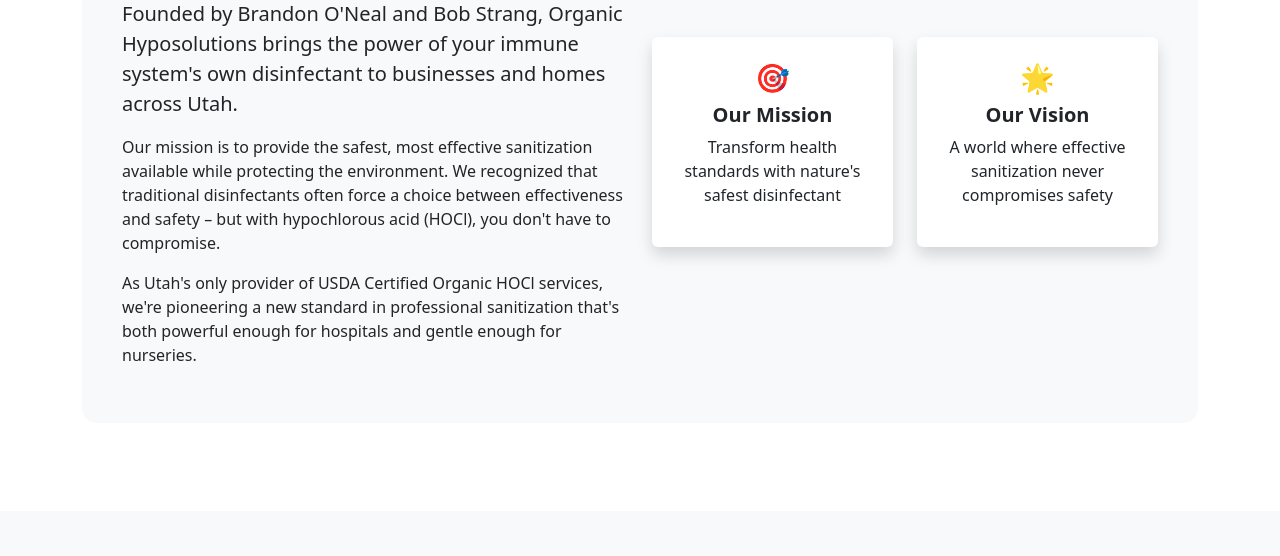
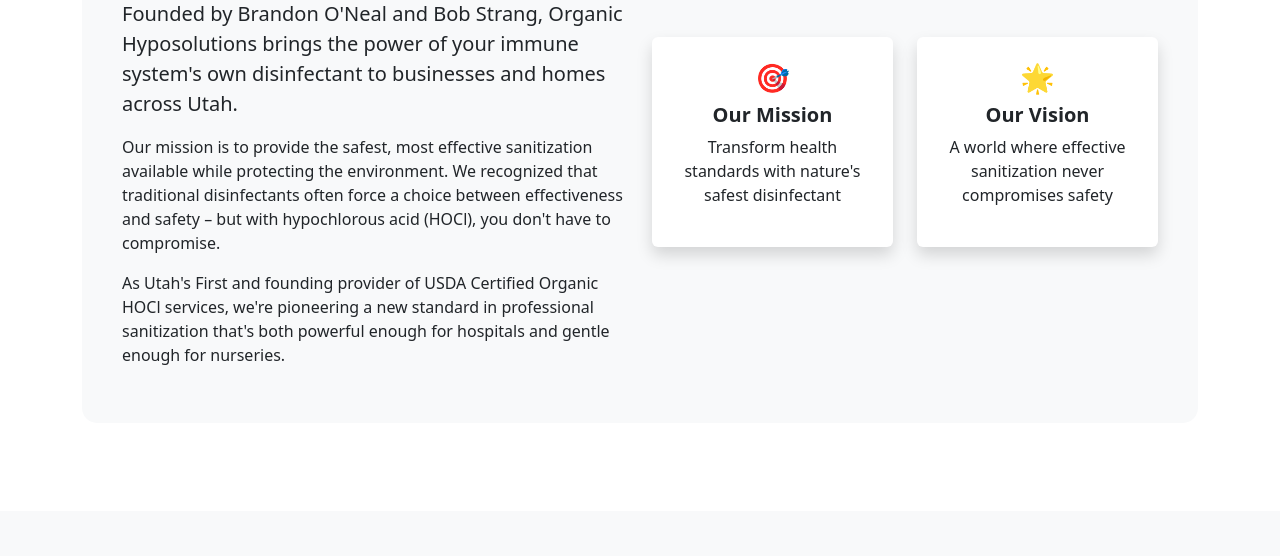
Before and after one commit to Ohshocl/organichyposolutions-website, a plain HTML site: page about.html in a window 1280 px wide. Shown: the part 602-1158 px from the top of the page. Drawn offline with nearby package versions, Linux system fonts and the light colour scheme.

Commit message:
Update about.html

```diff
--- a/about.html
+++ b/about.html
@@ -109,7 +109,7 @@
                         <h2 class="display-5 fw-bold mb-4">Our Story</h2>
                         <p class="lead">Founded by Brandon O'Neal and Bob Strang, Organic Hyposolutions brings the power of your immune system's own disinfectant to businesses and homes across Utah.</p>
                         <p>Our mission is to provide the safest, most effective sanitization available while protecting the environment. We recognized that traditional disinfectants often force a choice between effectiveness and safety – but with hypochlorous acid (HOCl), you don't have to compromise.</p>
-                        <p>As Utah's only provider of USDA Certified Organic HOCl services, we're pioneering a new standard in professional sanitization that's both powerful enough for hospitals and gentle enough for nurseries.</p>
+                        <p>As Utah's First and founding provider of USDA Certified Organic HOCl services, we're pioneering a new standard in professional sanitization that's both powerful enough for hospitals and gentle enough for nurseries.</p>
                     </div>
                     <div class="col-lg-6">
                         <div class="row">
```
